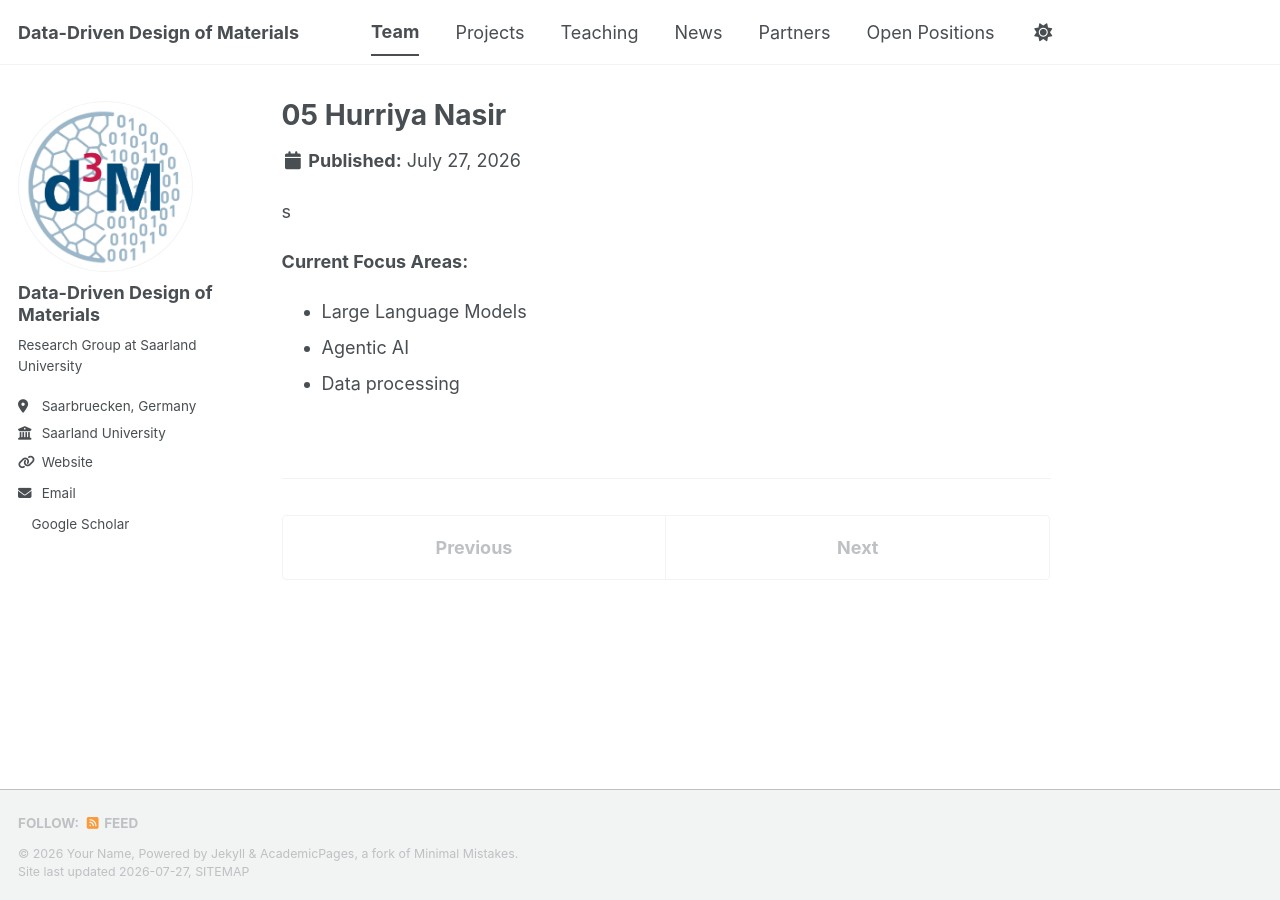
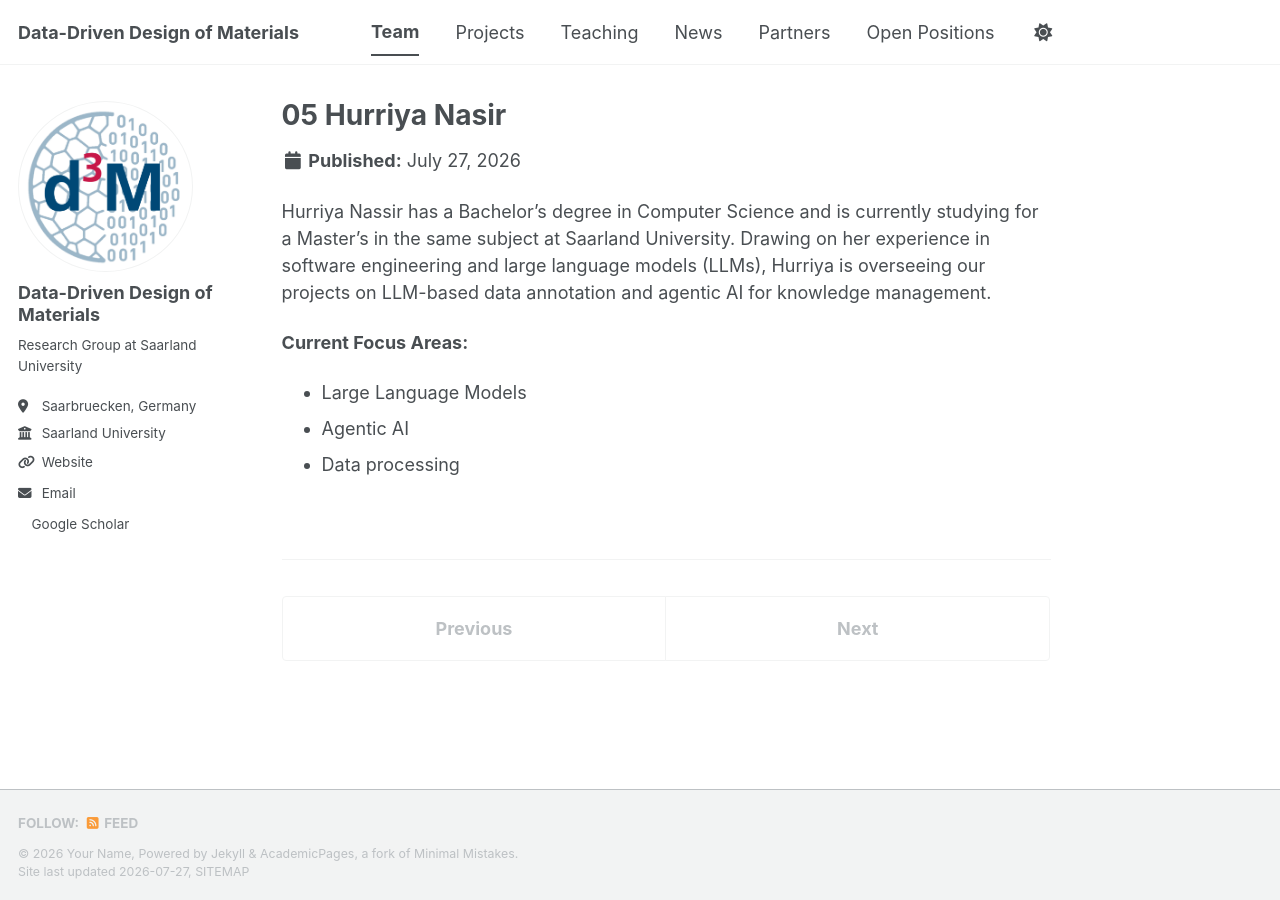
Before and after one commit to martinmueller1104/d3m.github.io, a Jekyll site: the page built from _team/05-hurriya-nasir.md, in a window 1280 px wide. Built offline with Jekyll 4.4.1, drawn with Linux system fonts in a browser that asks for light colours; a style sheet for code colours, icons or effects is not loaded.

Commit message:
Update 05-hurriya-nasir.md

```diff
--- a/_team/05-hurriya-nasir.md
+++ b/_team/05-hurriya-nasir.md
@@ -2,11 +2,12 @@
 name: "Hurriya Nasir"
 position: "Student assistant"
 image: "images/team/x-y.jpg"
-email: "xy@uni-saarland.de"
+email: "huna00002@uni-saarland.de"
 order: 1
 ---
 
-s
+Hurriya Nassir has a Bachelor's degree in Computer Science and is currently studying for a Master's in the same subject at Saarland University. Drawing on her experience in software engineering and large language models (LLMs), Hurriya is overseeing our projects on LLM-based data annotation and agentic AI for knowledge management.
+
 
 **Current Focus Areas:**
   - Large Language Models
```
